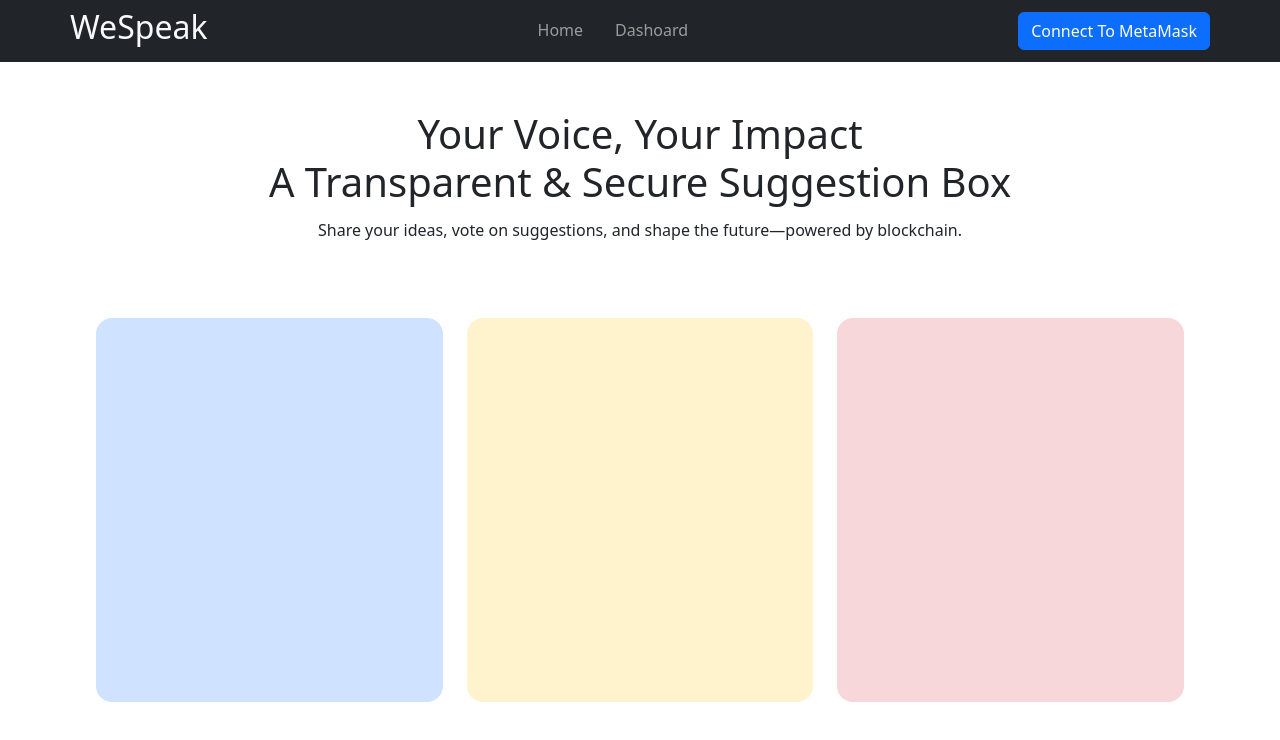
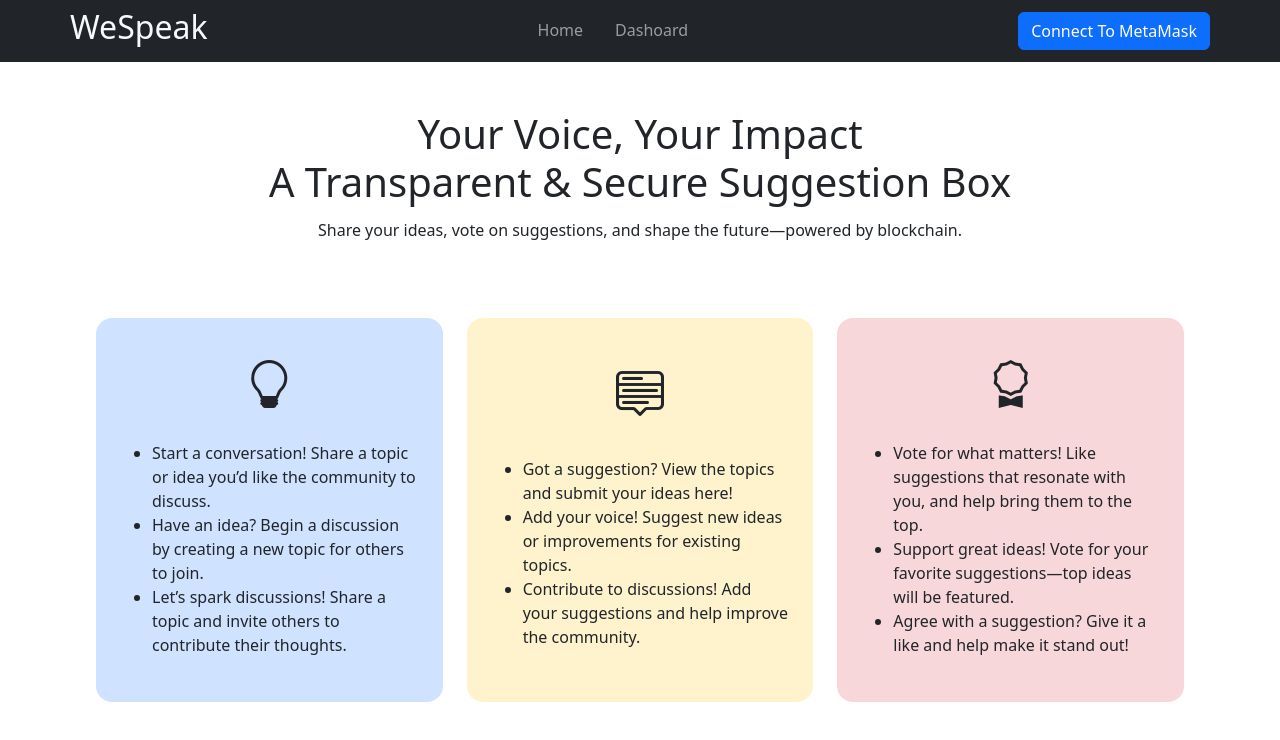
Before and after one commit to 20689514/WeSpeak, a React (Vite) app: page / in a window 1280 px wide. Shown: the top 740 px of the page. Built offline with nearby package versions, Linux system fonts and the light colour scheme.

Commit message:
add content in boxes

```diff
--- a/package.json
+++ b/package.json
@@ -11,6 +11,7 @@
   },
   "dependencies": {
     "bootstrap": "^5.3.3",
+    "bootstrap-icons": "^1.11.3",
     "react": "^19.0.0",
     "react-dom": "^19.0.0",
     "react-router-dom": "^7.3.0"
--- a/src/App.tsx
+++ b/src/App.tsx
@@ -1,5 +1,4 @@
-import Home from "./pages/home";
-
+import Home from "./pages/home"
 const App = () => {
   return (
     <div>
--- a/src/main.tsx
+++ b/src/main.tsx
@@ -1,6 +1,7 @@
 import { StrictMode } from 'react'
 import { createRoot } from 'react-dom/client'
 import 'bootstrap/dist/css/bootstrap.min.css'
+import 'bootstrap-icons/font/bootstrap-icons.min.css'
 import App from './App.tsx'
 
 createRoot(document.getElementById('root')!).render(
--- a/src/pages/home.tsx
+++ b/src/pages/home.tsx
@@ -14,11 +14,13 @@ const Home: React.FC = () => {
         </div>
 
         <div className="h-75 d-flex flex-column flex-sm-row p-5 w-100 gap-4">
-          <div className="bg-primary-subtle flex-fill rounded-4 h-100"></div>
-          <div className="bg-warning-subtle flex-fill rounded-4 h-100"></div>
-          <div className="bg-danger-subtle flex-fill rounded-4 h-100"></div>
+
+          <div className="bg-primary-subtle w-50 rounded-4 h-100 d-flex flex-column justify-content-evenly align-items-center p-4 gap-3"> <i className="bi bi-lightbulb" style={{fontSize:"3rem"}}></i> <ul> <li>Start a conversation! Share a topic or idea you’d like the community to discuss.</li><li>Have an idea? Begin a discussion by creating a new topic for others to join.</li><li>Let’s spark discussions! Share a topic and invite others to contribute their thoughts.</li></ul></div>
+
+          <div className="bg-warning-subtle w-50 rounded-4 h-100 d-flex flex-column justify-content-evenly align-items-center p-4 gap-3"><i className="bi bi-menu-up" style={{fontSize:"3rem"}}></i> <ul> <li>Got a suggestion? View the topics and submit your ideas here!</li><li>Add your voice! Suggest new ideas or improvements for existing topics.</li><li>Contribute to discussions! Add your suggestions and help improve the community.</li></ul></div>
+
+          <div className="bg-danger-subtle w-50 rounded-4 h-100 d-flex flex-column justify-content-evenly align-items-center p-4 gap-3"><i className="bi bi-award" style={{fontSize:"3rem"}}></i> <ul> <li>Vote for what matters! Like suggestions that resonate with you, and help bring them to the top.</li><li>Support great ideas! Vote for your favorite suggestions—top ideas will be featured.</li><li>Agree with a suggestion? Give it a like and help make it stand out!</li></ul></div>
         </div>
-
 
       </main>
     </div>
```
Also changed, not shown: src/pages/Dashboard.tsx (added, +9 -0 lines), 1 other file (tests, documents, lock files or other folders).
